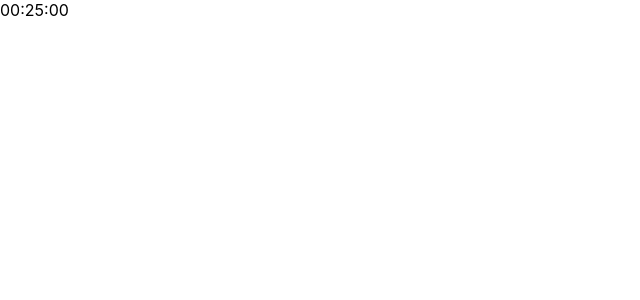
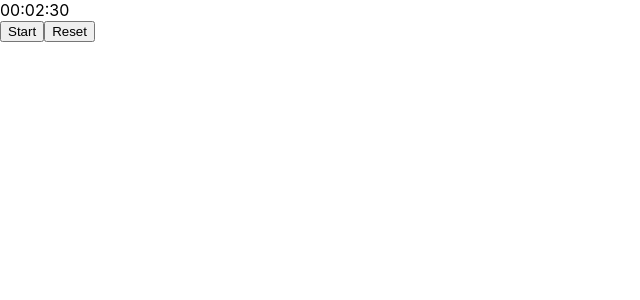
Before and after one commit to CordiiT14/Study_Zone, a React (Create React App) app: page / in a window 1280 px wide. Shown: the top 300 px of the page, without its empty margins (0-640 px from the left). Built offline with nearby package versions, Linux system fonts and the light colour scheme.

Commit message:
countdown timer working on button click. Reset / clearInterval not working yet

```diff
--- a/src/components/DisplayClock.js
+++ b/src/components/DisplayClock.js
@@ -5,9 +5,6 @@ const DisplayClock = ({workTime}) => {
 
 
     const displayTimer = () => {
-        // let seconds = (workTime % 3600) % 60;
-        // let minutes = parseInt(workTime / 3600) % 60;
-        // let hours = parseInt(workTime / 3600);
 
         let seconds = workTime % 60;
         let minutes = parseInt(workTime / 60 ) % 60;
--- a/src/containers/Pomodoro.js
+++ b/src/containers/Pomodoro.js
@@ -4,7 +4,7 @@ import Controls from '../components/Controls';
 
 const Pomodoro = () => {
 
-    const [workTime, setWorkTime] = useState(1500);
+    const [workTime, setWorkTime] = useState(150);
     const [breakTime, setBreakTime] = useState(5);
     const [isClockRunning, setIsClockRunning] = useState(false);
 
@@ -18,11 +18,11 @@ const Pomodoro = () => {
 
     const runTimer = () => {
 
-            countdown = setInterval(() => {
-                stepDown()
-                console.log(timeLeftInSession);
-            }, 1000)
+        countdown = setInterval(() => {
+            stepDown()
+            console.log(timeLeftInSession);
 
+        }, 1000)
 
     }
 
@@ -30,11 +30,10 @@ const Pomodoro = () => {
 
         if(timeLeftInSession > 0 ) {
             timeLeftInSession--
-            setWorkTime(timeLeftInSession)
+            setWorkTime(timeLeftInSession);
         } else {
-            clearInterval(countdown)
+            setIsClockRunning(false);
         }
-        return timeLeftInSession;
     }
 
 
@@ -54,27 +53,27 @@ const Pomodoro = () => {
     //     setWorkTime(temp)
     // }
 
-    // const startTimer = () => {
-    //     runTimer();
-    //     setIsClockRunning(true);
-    // }
+    const startTimer = () => {
+        setIsClockRunning(true);
+        runTimer();
+    }
 
-    // const pauseTimer = () => {
-    //     clearInterval(runTimer);
-    //     setIsClockRunning(false);
-    // }
+    const pauseTimer = () => {
+        // clearInterval(runTimer);
+        // setIsClockRunning(false);
+    }
 
-    // const resetTimer = () => {
-    //     clearInterval(countdown)
-    //     setWorkTime(1500);
-    //     setIsClockRunning(false);
-    // }
+    const resetTimer = () => {
+        clearInterval(countdown);
+        // setWorkTime(1500);
+        setIsClockRunning(false);
+    }
 
 
     return(
         <div>
             <DisplayClock workTime={workTime} />
-            {/* <Controls isClockRunning={isClockRunning} startTimer={startTimer} pauseTimer={pauseTimer} resetTimer={resetTimer}/> */}
+            <Controls isClockRunning={isClockRunning} startTimer={startTimer} pauseTimer={pauseTimer} resetTimer={resetTimer}/>
         </div>
     )
 };
```
